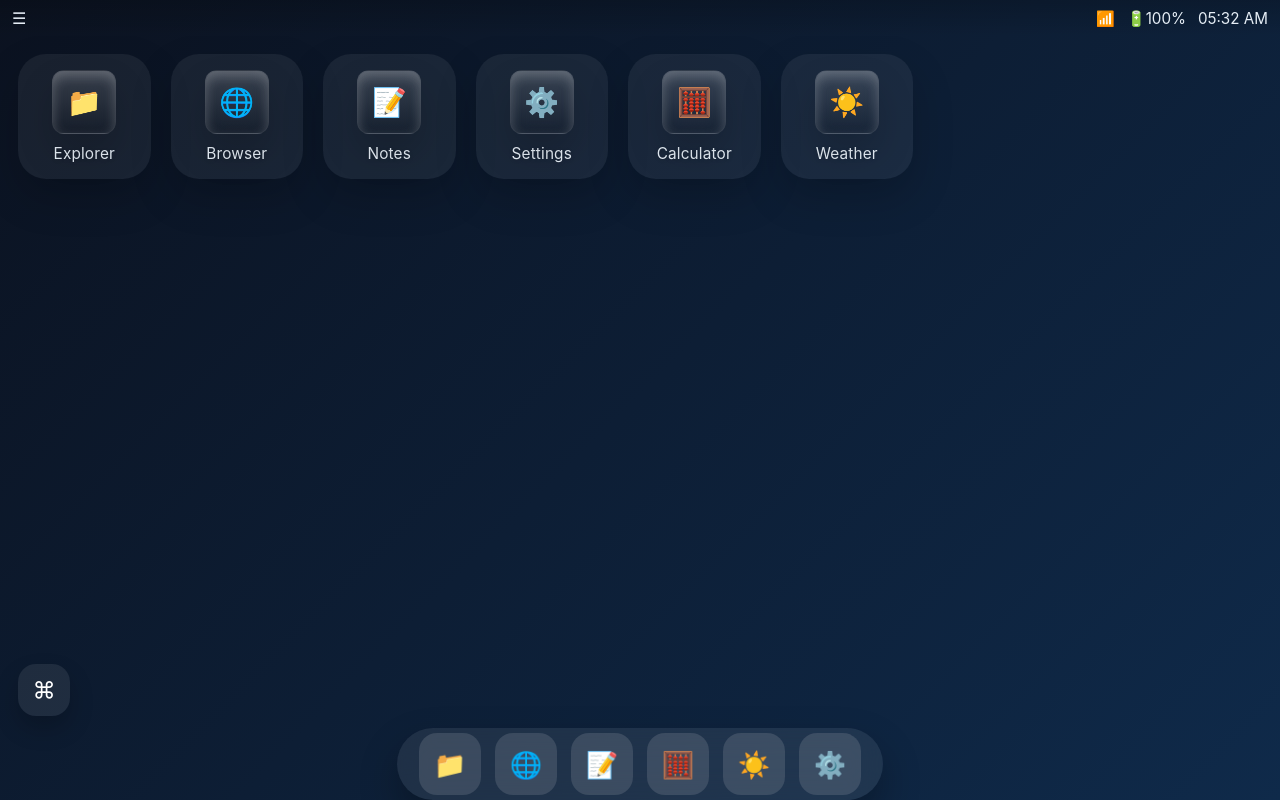
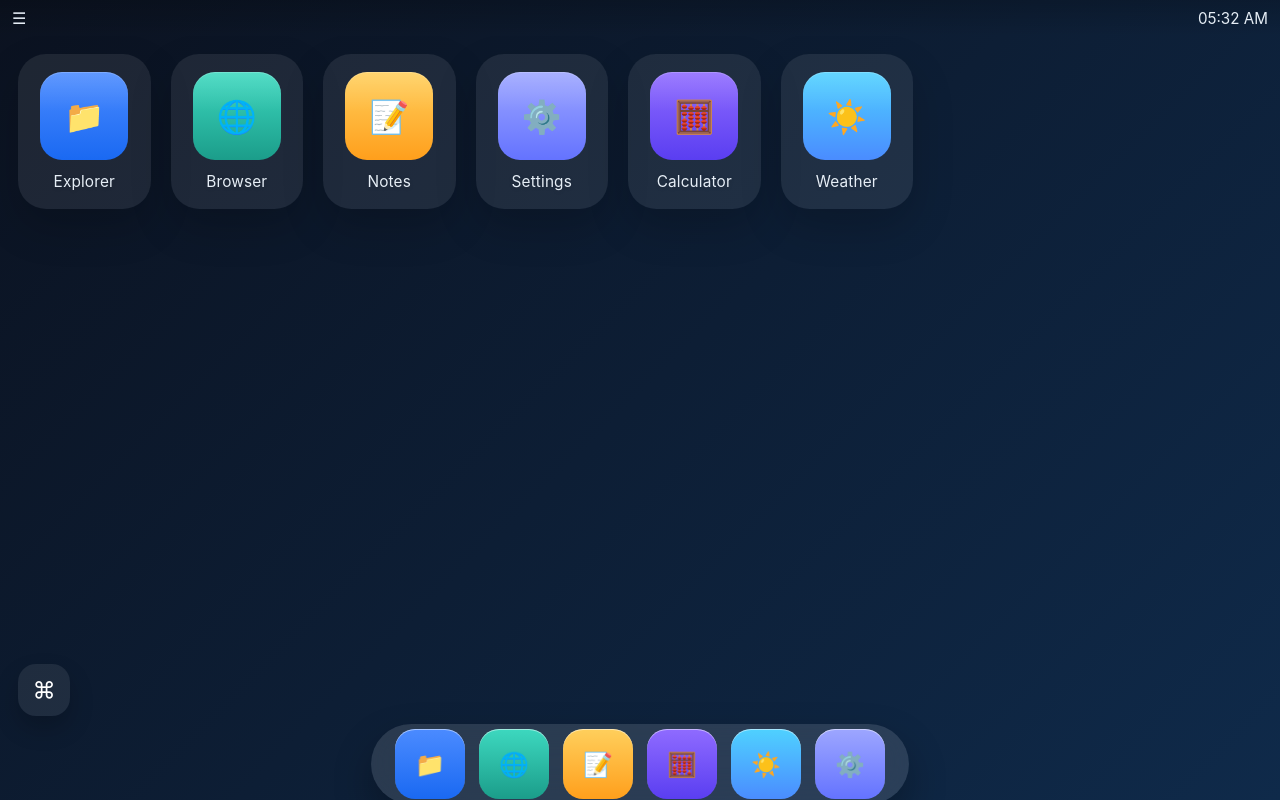
Before and after one commit to SHIVAM5235/web-os-e, a plain HTML site: page index.html in a window 1280 px wide. Both pictures are taken after a click on the button "Unlock". Drawn offline with Linux system fonts and the light colour scheme.

Commit message:
icon
Co-authored-by: Copilot <copilot@github.com>

```diff
--- a/index.html
+++ b/index.html
@@ -32,8 +32,7 @@
         <div id="sys-menu" role="button" tabindex="0" aria-label="System menu">☰</div>
       </div>
       <div id="status-right" role="status" aria-live="polite" aria-atomic="true">
-        <span id="tray-network" class="tray-icon" aria-hidden="false">📶</span>
-        <span id="tray-battery" class="tray-icon" aria-hidden="false">🔋100%</span>
+
         <span id="tray-time" aria-hidden="false">00:00</span>
       </div>
     </header>
@@ -62,30 +61,30 @@
       <section id="icons-grid" role="grid" aria-label="Desktop icons">
 
         <div class="desktop-icon" role="button" tabindex="0" data-app="Explorer" aria-label="File Explorer">
-          <div class="glyph" aria-hidden="true">📁</div>
+          <div class="glyph" aria-hidden="true" data-icon="📁"></div>
           <div class="label">Explorer</div>
         </div>
 
         <div class="desktop-icon" role="button" tabindex="0" data-app="Browser" aria-label="Browser">
-          <div class="glyph" aria-hidden="true">🌐</div>
+          <div class="glyph" aria-hidden="true" data-icon="🌐"></div>
           <div class="label">Browser</div>
         </div>
 
         <div class="desktop-icon" role="button" tabindex="0" data-app="Notes" aria-label="Notes">
-          <div class="glyph" aria-hidden="true">📝</div>
+          <div class="glyph" aria-hidden="true" data-icon="📝"></div>
           <div class="label">Notes</div>
         </div>
 
         <div class="desktop-icon" role="button" tabindex="0" data-app="Settings" aria-label="Settings">
-          <div class="glyph" aria-hidden="true">⚙️</div>
+          <div class="glyph" aria-hidden="true" data-icon="⚙️"></div>
           <div class="label">Settings</div>
         </div>
         <div class="desktop-icon" role="button" tabindex="0" data-app="Calculator" aria-label="Calculator">
-          <div class="glyph" aria-hidden="true">🧮</div>
+          <div class="glyph" aria-hidden="true" data-icon="🧮"></div>
           <div class="label">Calculator</div>
         </div>
         <div class="desktop-icon" role="button" tabindex="0" data-app="Weather" aria-label="Weather">
-          <div class="glyph" aria-hidden="true">☀️</div>
+          <div class="glyph" aria-hidden="true" data-icon="☀️"></div>
           <div class="label">Weather</div>
         </div>
       </section>
@@ -97,12 +96,12 @@
 
     <div id="dock-wrap" aria-hidden="false">
       <nav id="dock" role="navigation" aria-label="Dock">
-        <div class="dock-item dock-anim-bounce" role="button" tabindex="0" data-app="Explorer" aria-label="Open Explorer">📁</div>
-        <div class="dock-item dock-anim-scale" role="button" tabindex="0" data-app="Browser" aria-label="Open Browser">🌐</div>
-        <div class="dock-item dock-anim-glow" role="button" tabindex="0" data-app="Notes" aria-label="Open Notes">📝</div>
-        <div class="dock-item dock-anim-bounce" role="button" tabindex="0" data-app="Calculator" aria-label="Open Calculator">🧮</div>
-        <div class="dock-item dock-anim-glow" role="button" tabindex="0" data-app="Weather" aria-label="Open Weather">☀️</div>
-        <div class="dock-item" role="button" tabindex="0" data-app="Settings" aria-label="Open Settings">⚙️</div>
+        <div class="dock-item dock-anim-bounce" role="button" tabindex="0" data-app="Explorer" data-icon="📁" aria-label="Open Explorer"></div>
+        <div class="dock-item dock-anim-scale" role="button" tabindex="0" data-app="Browser" data-icon="🌐" aria-label="Open Browser"></div>
+        <div class="dock-item dock-anim-glow" role="button" tabindex="0" data-app="Notes" data-icon="📝" aria-label="Open Notes"></div>
+        <div class="dock-item dock-anim-bounce" role="button" tabindex="0" data-app="Calculator" data-icon="🧮" aria-label="Open Calculator"></div>
+        <div class="dock-item dock-anim-glow" role="button" tabindex="0" data-app="Weather" data-icon="☀️" aria-label="Open Weather"></div>
+        <div class="dock-item" role="button" tabindex="0" data-app="Settings" data-icon="⚙️" aria-label="Open Settings"></div>
       </nav>
     </div>
   </div>
--- a/styles.css
+++ b/styles.css
@@ -298,34 +298,55 @@ button{font:inherit}
   display:flex;
   flex-direction:column;
   align-items:center;
-  gap:10px;
-  padding:16px;
+  gap:12px;
+  padding:18px;
   color:#e6eef6;
   text-align:center;
   cursor:pointer;
   user-select:none;
   transition:transform .22s ease,box-shadow .22s ease,background .22s ease;
-  background:rgba(255,255,255,0.06);
+  background:rgba(255,255,255,0.08);
   border-radius:28px;
   box-shadow:0 18px 42px rgba(0,0,0,0.18);
 }
 .desktop-icon:hover{
   transform:translateY(-3px);
-  background:rgba(255,255,255,0.08);
+  background:rgba(255,255,255,0.12);
+}
+.desktop-icon{
+  outline:none;
+}
+.desktop-icon:focus{
+  outline:none;
 }
 .desktop-icon .glyph{
-  width:86px;
-  height:86px;
-  border-radius:26px;
-  background:linear-gradient(180deg,rgba(255,255,255,0.22),rgba(255,255,255,0.05));
+  width:88px;
+  height:88px;
+  border-radius:22px;
   display:flex;
   align-items:center;
   justify-content:center;
-  font-size:36px;
-  box-shadow:inset 0 5px 12px rgba(255,255,255,0.22),0 18px 36px rgba(0,0,0,0.16);
-  backdrop-filter:blur(8px);
-  border:1px solid rgba(255,255,255,0.12);
+  position:relative;
+  box-shadow:inset 0 1px 0 rgba(255,255,255,0.18);
+  overflow:hidden;
 }
+.desktop-icon .glyph::before{
+  content: attr(data-icon);
+  font-size:2rem;
+  z-index:1;
+}
+.desktop-icon .glyph::after{
+  content: '';
+  position: absolute;
+  inset:0;
+  background: linear-gradient(180deg, rgba(255,255,255,0.12), transparent 45%);
+}
+.desktop-icon[data-app="Explorer"] .glyph{background:linear-gradient(180deg,#4b8bff,#1a69f2);}
+.desktop-icon[data-app="Browser"] .glyph{background:linear-gradient(180deg,#3dd8bf,#1b9d8a);}
+.desktop-icon[data-app="Notes"] .glyph{background:linear-gradient(180deg,#ffcf5c,#ff9f1c);}
+.desktop-icon[data-app="Settings"] .glyph{background:linear-gradient(180deg,#9da6ff,#6473ff);}
+.desktop-icon[data-app="Calculator"] .glyph{background:linear-gradient(180deg,#8f6bff,#5a3ef1);}
+.desktop-icon[data-app="Weather"] .glyph{background:linear-gradient(180deg,#4fd1ff,#4a8cff);}
 .desktop-icon .label{
   font-size:0.96rem;
   letter-spacing:.01em;
@@ -341,34 +362,55 @@ button{font:inherit}
   z-index:20;
 }
 #dock{
-  height:72px;
-  background:rgba(255,255,255,0.08);
-  backdrop-filter:blur(18px);
+  height:80px;
+  background:rgba(255,255,255,0.12);
+  backdrop-filter:blur(24px);
   border-radius:999px;
-  padding:10px 22px;
+  padding:12px 24px;
   display:flex;
   gap:14px;
   align-items:center;
   box-shadow:0 18px 38px rgba(0,0,0,0.28);
 }
 .dock-item{
-  width:62px;
-  height:62px;
-  border-radius:18px;
+  width:70px;
+  height:70px;
+  border-radius:20px;
+  position:relative;
   display:flex;
   align-items:center;
   justify-content:center;
   cursor:pointer;
   transition:transform .18s cubic-bezier(.2,.9,.2,1),box-shadow .18s,background .18s;
-  background:rgba(255,255,255,0.12);
+  background:rgba(255,255,255,0.18);
   color:#fff;
-  font-size:26px;
+}
+.dock-item::before{
+  content: attr(data-icon);
+  font-size:1.5rem;
+  z-index:1;
+}
+.dock-item:focus{
+  outline:none;
+}
+.dock-item::after{
+  content:'';
+  position:absolute;
+  inset:0;
+  border-radius:inherit;
+  box-shadow: inset 0 1px 0 rgba(255,255,255,0.5);
 }
 .dock-item:hover{
-  transform:translateY(-4px) scale(1.1);
-  box-shadow:0 18px 40px rgba(79,156,255,0.24);
-  background:rgba(255,255,255,0.2);
+  transform:translateY(-4px) scale(1.08);
+  box-shadow:0 22px 40px rgba(79,156,255,0.22);
+  background:rgba(255,255,255,0.28);
 }
+.dock-item[data-app="Explorer"]{background:linear-gradient(180deg,#4b8bff,#1a69f2);}
+.dock-item[data-app="Browser"]{background:linear-gradient(180deg,#3dd8bf,#1b9d8a);}
+.dock-item[data-app="Notes"]{background:linear-gradient(180deg,#ffcf5c,#ff9f1c);}
+.dock-item[data-app="Calculator"]{background:linear-gradient(180deg,#8f6bff,#5a3ef1);}
+.dock-item[data-app="Weather"]{background:linear-gradient(180deg,#4fd1ff,#4a8cff);}
+.dock-item[data-app="Settings"]{background:linear-gradient(180deg,#9da6ff,#6473ff);}
 
 .win{
   position:absolute;
@@ -488,17 +530,6 @@ button{font:inherit}
 .explorer-root li strong{display:block;margin-bottom:8px;font-size:1rem;color:#1f2937;}
 .explorer-root [data-file]{padding:10px 14px;border-radius:12px;display:block;cursor:pointer;background:rgba(79,156,255,0.08);border:1px solid rgba(79,156,255,0.12);transition:transform .18s ease,background .18s ease;}
 .explorer-root [data-file]:hover{transform:translateX(2px);background:rgba(79,156,255,0.14);}
-
-.desktop-icon .glyph{
-  width:64px;
-  height:64px;
-  border-radius:12px;
-  background:linear-gradient(180deg,#ffffff22,#00000022);
-  display:flex;
-  align-items:center;
-  justify-content:center;
-  font-size:28px;
-}
 .desktop-icon:focus{
   outline:3px solid var(--accent);
   outline-offset:4px;
```
Also changed, not shown: app.js (+23 -46 lines).
